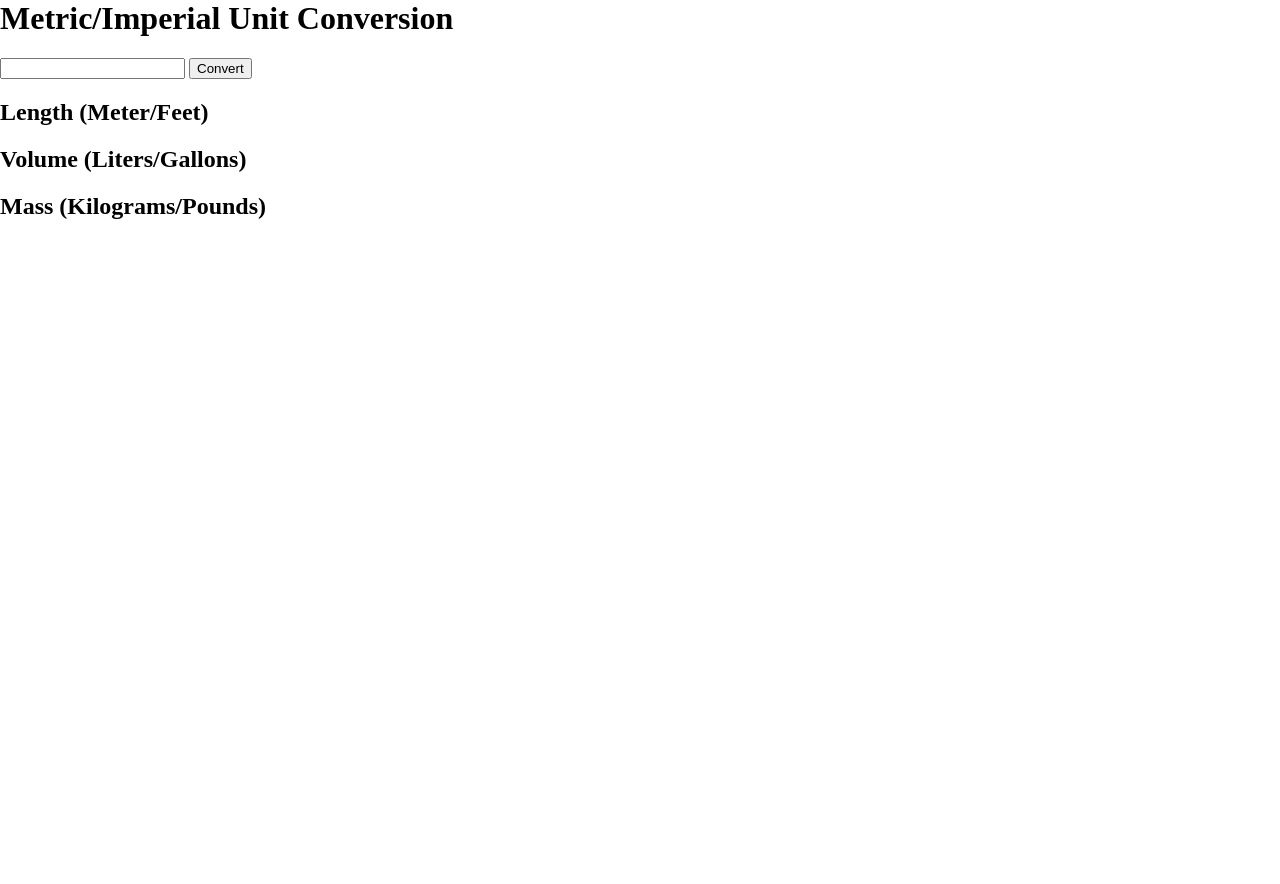
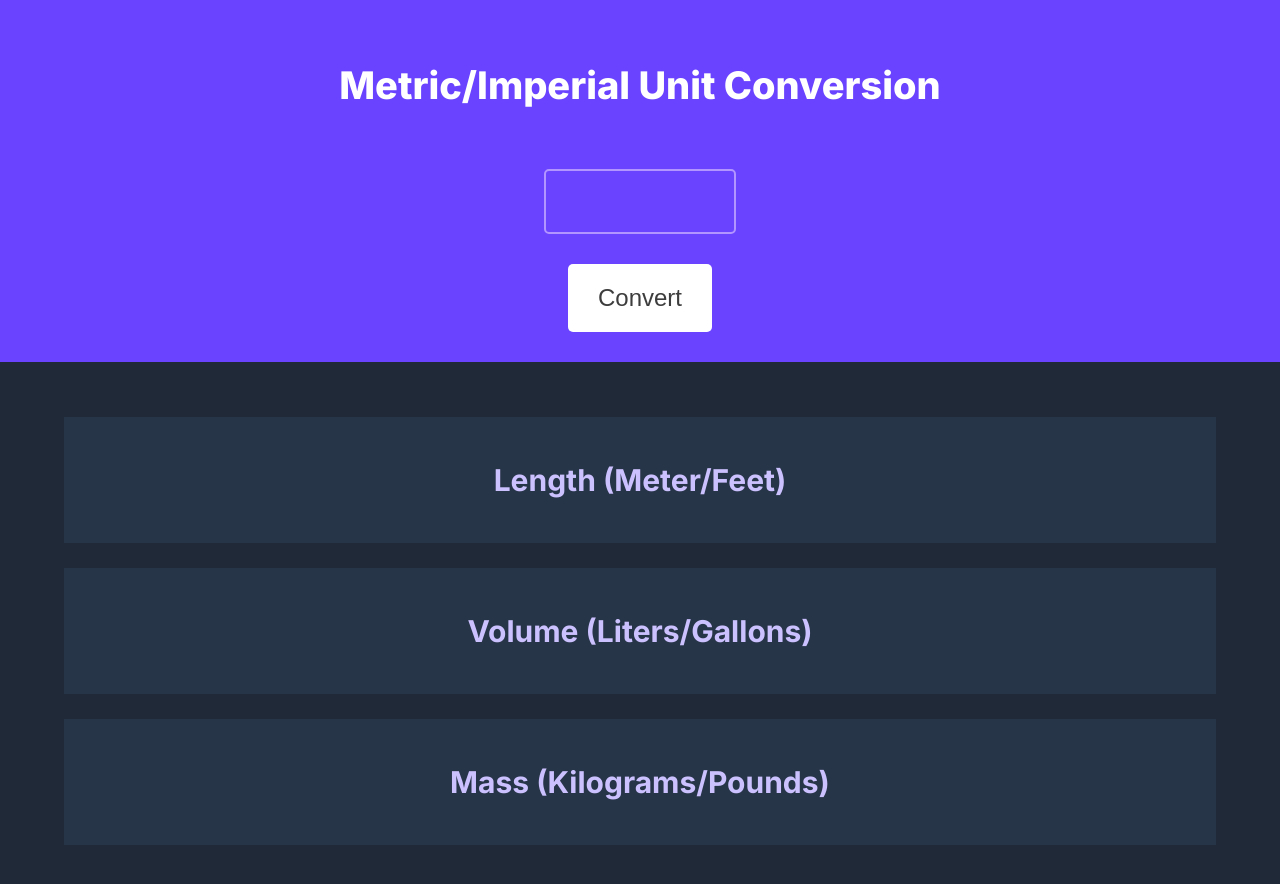
Before and after one commit to tiff3b/Unit-Converter, a website built with Vite: page index.html in a window 1280 px wide. Before the commit the page ends 800 px from the top, so only its background shows below. Built offline with nearby package versions, Linux system fonts and the light colour scheme.

Commit message:
Added styles

```diff
--- a/index.css
+++ b/index.css
@@ -1,3 +1,63 @@
+html{
+    height: 100%;
+}
 body {
     margin: 0;
+    font-family: 'Inter', sans-serif;
+    height: 100%;
 }
+
+.content-wrapper{
+    display: flex;
+    flex-direction: column;
+    justify-content: center;
+    align-items: center;
+    padding: 30px 0;
+    color: #ffffff;
+}
+
+.conversion-select{
+    background-color: #6943ff;
+}
+h1{
+    font-size: 38px;
+    font-weight: 800;
+}
+#number{
+    margin: 30px 0;
+    background-color: #6943ff;
+    width: 15%;
+    border: 2px solid #b295ff;
+    border-radius: 5px;
+    color: #ffffff;
+    font-size: 51px;
+    text-align: center;
+    font-weight: 800;
+}
+#convert{
+    background-color: #ffffff;
+    color: #3d3d3d;
+    padding: 20px 30px;
+    font-size: 24px;
+    border: none;
+    border-radius: 5px;
+}
+.conversion-data{
+    background-color: #1f2937;
+    height: 100%;
+}
+.convert-options{
+    background-color: #273549;
+    width: 90%;
+    padding: 20px 0;
+    margin-top: 25px;
+    text-align: center;
+}
+h2{
+    color: #ccc1ff;
+    font-size: 30px;
+}
+p{
+    font-size: 25px;
+
+}
--- a/index.html
+++ b/index.html
@@ -2,14 +2,19 @@
     <head>
         <title>Unit Conversion</title>
         <link rel="stylesheet" href="index.css">
+        <link rel="preconnect" href="https://fonts.googleapis.com">
+<link rel="preconnect" href="https://fonts.gstatic.com" crossorigin>
+<link href="https://fonts.googleapis.com/css2?family=Alata&family=Inter:ital,opsz,wght@0,14..32,100..900;1,14..32,100..900&family=Nunito+Sans:ital,opsz,wght@0,6..12,200..1000;1,6..12,200..1000&family=Open+Sans:ital,wght@0,300..800;1,300..800&family=Poppins:ital,wght@0,100;0,200;0,300;0,400;0,500;0,600;0,700;0,800;0,900;1,100;1,200;1,300;1,400;1,500;1,600;1,700;1,800;1,900&display=swap" rel="stylesheet">
     </head>
     <body>
         <header>
+            <section class="conversion-select">
             <div class="content-wrapper">
                 <h1>Metric/Imperial Unit Conversion</h1>
                 <input type="number" id="number">
                 <button id="convert">Convert</button>
             </div>
+            </section>
         </header>
         <section class="conversion-data">
             <div class="content-wrapper">
```
